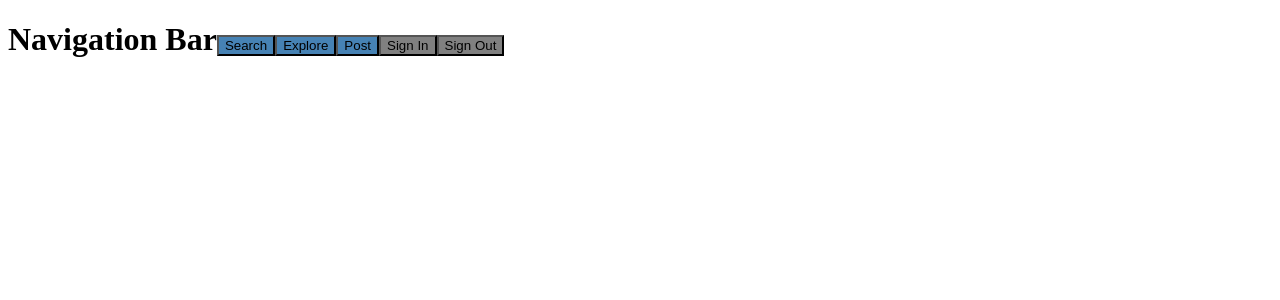
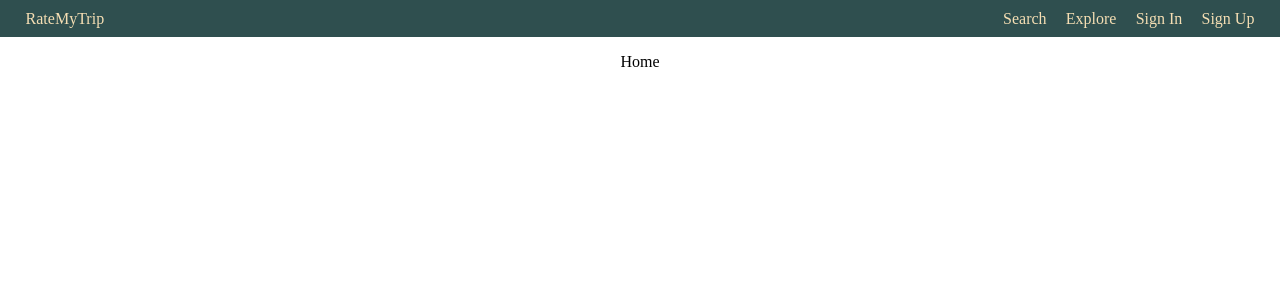
Before and after one commit to EthanCOgle/RateMyTrip, a React (Create React App) app in the folder rate-my-trip/: page / in a window 1280 px wide. Shown: the top 300 px of the page. Built offline with nearby package versions, Linux system fonts and the light colour scheme.

Commit message:
The backbone of the website

```diff
--- a/rate-my-trip/package.json
+++ b/rate-my-trip/package.json
@@ -8,6 +8,7 @@
     "@testing-library/user-event": "^13.5.0",
     "react": "^18.2.0",
     "react-dom": "^18.2.0",
+    "react-router-dom": "^6.8.0",
     "react-scripts": "^5.0.1",
     "web-vitals": "^2.1.4"
   },
--- a/rate-my-trip/src/App.js
+++ b/rate-my-trip/src/App.js
@@ -1,25 +1,47 @@
 import NavBar from "./Components/NavBar"
-import Posts from "./Components/Posts"
+//import Posts from "./Components/Posts"
 import { useState } from "react"
+import Search from "./pages/Search"
+import Explore from "./pages/Explore"
+import SignIn from "./pages/SignIn"
+import SignUp from "./pages/SignUp"
+import Home from "./pages/Home"
+import {Route, Routes} from "react-router-dom"
 
 function App() {
-  const [posts, setPosts] = useState([
-    {
-      id: 1,
-      start: "Athens, GA",
-      end: "Atlanta, GA",
-      image: "insert_image"
-    },
-    {
-      id: 2,
-      start: "New York City, NY",
-      end: "Dallas, TX",
-      image: "insert_image"
-    }
-  ])
+  // const [posts, setPosts] = useState([
+  //   {
+  //     id: 1,
+  //     start: "Athens, GA",
+  //     end: "Atlanta, GA",
+  //     image: "insert_image"
+  //   },
+  //   {
+  //     id: 2,
+  //     start: "New York City, NY",
+  //     end: "Dallas, TX",
+  //     image: "insert_image"
+  //   }
+  // ])
+
+
+
   return (
     <div>
-      <NavBar className="navbar"/>
+      <>
+        <NavBar/>
+        <div className = "container">
+          <Routes>
+            <Route path = "/" element = {<Home />} />
+            <Route path = "/explore" element = {<Explore />} />
+            <Route path = "/search" element = {<Search />} />
+            <Route path = "/signUp" element = {<SignUp />} />
+            <Route path = "/signIn" element = {<SignIn />} />
+
+          </Routes>
+        </div>
+        {}
+      </>
     </div>
   );
 }
--- a/rate-my-trip/src/Components/NavBar.js
+++ b/rate-my-trip/src/Components/NavBar.js
@@ -1,20 +1,45 @@
 import PropTypes from "prop-types"
 import Button from "./Button"
-
+import {Link, useMatch, useResolvedPath} from "react-router-dom"
 const NavBar = ({ title }) => {
   return (
-    <div>
-      <h1>
-        {title}
-        <Button text="Search"/>
-        <Button text="Explore"/>
-        <Button text="Post"/>
-        <Button color="grey" text="Sign In"/>
-        <Button color="grey" text="Sign Out"/>
-      </h1>
-    </div>
+    <nav className = "nav">
+      <Link to = "/" className = "site_title"> RateMyTrip</Link>
+      <ul>
+       <CustomLink to = "/search">Search</CustomLink>
+       <CustomLink to = "/explore">Explore</CustomLink>
+       <CustomLink to = "/signIn">Sign In</CustomLink>
+       <CustomLink to = "/signUp">Sign Up</CustomLink>
+      </ul>
+    </nav>
+
+    // <div>
+    //   <h1>
+    //     {title}
+    //     <Button text="Search"/>
+    //     <Button text="Explore"/>
+    //     <Button text="Post"/>
+    //     <Button color="grey" text="Sign In"/>
+    //     <Button color="grey" text="Sign Out"/>
+    //   </h1>
+    // </div>
   )
 }
+
+function CustomLink({to, children, ...props}) {
+  const resolvedPath = useResolvedPath(to)
+  const isActive = useMatch({ path: resolvedPath.pathname, end: true })
+  return (
+    <li className={isActive ? "active" : ""}>
+      <Link to = {to} {...props}>
+        {children}
+      </Link>
+    </li>
+  )
+}
+
+
+
 
 NavBar.defaultProps = {
   title: "Navigation Bar"
--- a/rate-my-trip/src/index.css
+++ b/rate-my-trip/src/index.css
@@ -1,5 +1,50 @@
 * {
+  box-sizing: border-box;
+}
 
+body {
+  margin: 0;
+}
 
+.container {
+  margin: 1rem;
+  text-align: center;
+}
 
+.nav {
+  background-color: darkslategrey;
+  color: wheat;
+  display: flex;
+  justify-content: space-between;
+  align-items: stretch;
+  gap: 2rem;
+  padding: 0 1rem;
 }
+
+.site-title {
+  font-size: 2 rem;
+}
+.nav ul {
+  padding: 0;
+  margin: 0;
+  list-style: none;
+  display: flex;
+  gap: 1 rem
+}
+
+.nav a{
+  color: inherit;
+  text-decoration: none;
+  height: 100%;
+  display: flex;
+  align-items: center;
+  padding: .6rem
+}
+
+.nav li.active {
+  background-color: #578989;
+}
+
+.nav li:hover {
+  background-color: #679999;
+}
--- a/rate-my-trip/src/index.js
+++ b/rate-my-trip/src/index.js
@@ -3,12 +3,17 @@ import ReactDOM from 'react-dom/client';
 import './index.css';
 import App from './App';
 import reportWebVitals from './reportWebVitals';
+import "./index.css"
+import {BrowserRouter} from "react-router-dom"
+
 
 
 const root = ReactDOM.createRoot(document.getElementById('root'));
 root.render(
   <React.StrictMode>
-    <App />
+    <BrowserRouter>
+      <App />
+    </BrowserRouter>
   </React.StrictMode>
 );
 
--- /dev/null
+++ b/rate-my-trip/src/pages/Explore.js
@@ -0,0 +1,11 @@
+import React from 'react'
+
+const Explore = () => {
+  return (
+    <div>
+        Explore
+    </div>
+  )
+}
+
+export default Explore
--- /dev/null
+++ b/rate-my-trip/src/pages/Home.js
@@ -0,0 +1,9 @@
+import React from 'react'
+
+const Home = () => {
+  return (
+    <div>Home</div>
+  )
+}
+
+export default Home
--- /dev/null
+++ b/rate-my-trip/src/pages/Search.js
@@ -0,0 +1,9 @@
+import React from 'react'
+
+const Search = () => {
+  return (
+    <div>Search</div>
+  )
+}
+
+export default Search
--- /dev/null
+++ b/rate-my-trip/src/pages/SignIn.js
@@ -0,0 +1,9 @@
+import React from 'react'
+
+const SignIn = () => {
+  return (
+    <div>SignIn</div>
+  )
+}
+
+export default SignIn
--- /dev/null
+++ b/rate-my-trip/src/pages/SignUp.js
@@ -0,0 +1,9 @@
+import React from 'react'
+
+const SignUp = () => {
+  return (
+    <div>SignUp</div>
+  )
+}
+
+export default SignUp
```
Also changed, not shown: rate-my-trip/src/Components/style.css (deleted), 1 other file (tests, documents, lock files or other folders).
